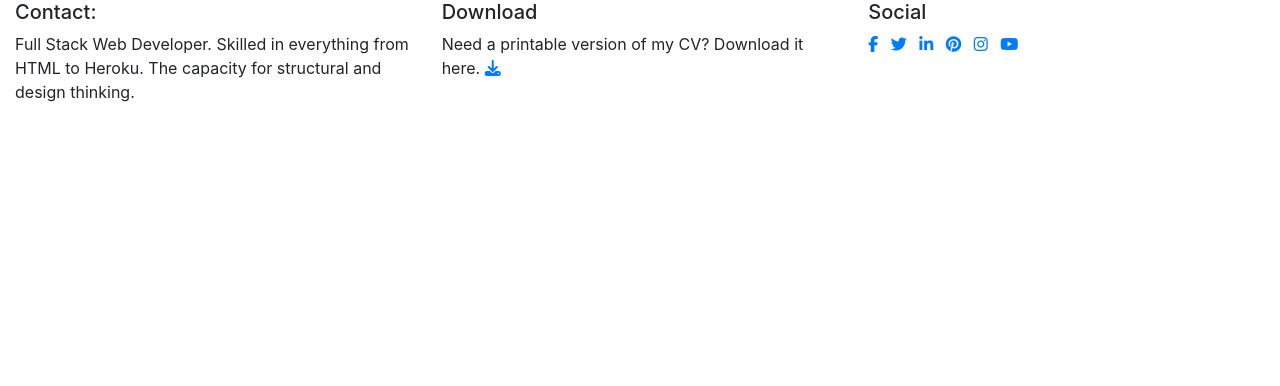
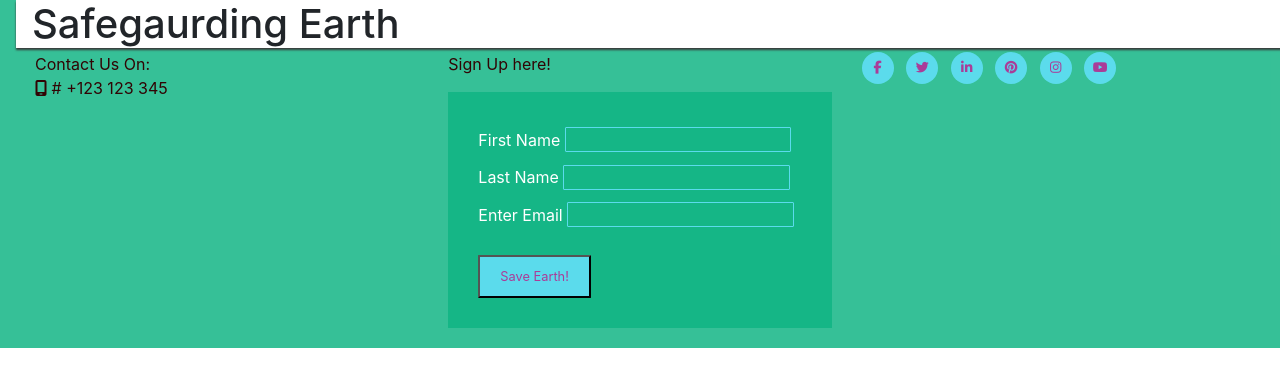
Before and after one commit to Madiha-babri/solo-project, a plain HTML site: page index.html in a window 1280 px wide. Drawn offline with nearby package versions, Linux system fonts and the light colour scheme; files that its build step writes are made by us from their sources.

Commit message:
formatting of footer, signup form is added, styling and formatting done

```diff
--- a/assets/css/style.css
+++ b/assets/css/style.css
@@ -1 +1,177 @@
 @import url('https://fonts.googleapis.com/css?family=Roboto:100,200,300,400,500,600,700|Exo:100,200,300,400,500,600,700');
+
+/*-------------------------------------------------------Header--------- */
+header {
+    background-color: #ffffff;
+    padding: 0 1rem;
+    position: fixed;
+    z-index: 99;
+    width: 100%;
+    box-shadow: 0 2px 2px #3a3a3a;
+    display: flex;
+    justify-content: space-between;
+    align-items: baseline;
+}
+
+header a {
+    text-decoration: none;
+    color: inherit;
+}
+
+#menu {
+    font-size: 110%;
+    letter-spacing: 4px;
+    list-style-type: none;
+}
+
+#menu > li {
+    margin-bottom: 1em;
+}
+
+.active {
+    border-bottom: 1px solid #3a3a3a;
+}
+
+/* Navbar styles with dropdown toggle */
+nav {
+    position: absolute;
+    background-color: #ffffff;
+    width: 100%;
+    left: 0;
+    padding: 0 1rem;
+    box-shadow: 0 2px 2px #3a3a3a;
+    display: none;
+    top: 100%;
+}
+
+/* Nav toggle */
+#nav-toggle:checked~nav {
+    display: block;
+}
+
+#nav-toggle {
+    display: none;
+}
+
+.nav-toggle-label {
+    font-size: 2rem;
+}
+
+/* ----------------------------------------Special paddings/margins/text */
+
+h1,
+h2,
+h3,
+h4 {
+    margin: 0;
+}
+
+.uppercase {
+    text-transform: uppercase;
+}
+
+.general-sub {
+    font-family: "Exo", sans-serif;
+    font-weight: 300;
+    color: #0805bd;
+}
+
+.inline-block {
+    display: inline-block;
+}
+/* ----------------------------------------Footer-----*/
+
+footer {
+    background-color: #0fb483d5;
+    color: #310404;
+    min-height: 120px;
+    margin: 0;
+}
+
+/*-------------------------------------------------------- sign up Form----------- */
+
+
+
+#signup-form {
+    color: #ffffff;
+    background-color: #0fb483d5;
+    padding: 30px;
+}
+
+
+#signup-form>h2 {
+    color: #fafafa;
+    margin-bottom: 20px;
+}
+
+
+.text-input {
+    background: transparent;
+    color: #154b46;
+    width: 70%;
+    height: 25px;
+    margin: 5px 0 5px 0;
+    border: 1px solid #5bdbec;
+    border-radius: 1px;
+    padding: 0 5px;
+}
+
+
+
+.join-button {
+    margin-top: 20px;
+    border-radius: 1px;
+    padding: 10px 20px;
+    font-size: 80%;
+    background-color: #5bdbec;
+    color: #aa3c98;
+}
+
+#signup {
+    background-position: center;
+    position: relative;
+}
+
+#signup-form {
+    max-width: 500px;
+    left: 10%;
+    top: 150px;
+}
+
+.text-input:hover {
+    border-color: #2610e8;
+}
+
+.join-button:hover {
+    background-color: #2610e8;
+    color: #aa3c98;
+}
+
+
+.social-links {
+    padding-bottom: 15px;
+}
+
+.social-links li a i {
+    width: 32px;
+    height: 32px;
+    padding: 12px 0;
+    border-radius: 50%;
+    font-size: 13px;
+    line-height: 7px;
+    text-align: center;
+    color: #aa3c98;
+    background: #5bdbec;
+    transition: all 0.35s ease-in-out;
+    -moz-transition: all 0.35s ease-in-out;
+    -webkit-transition: all 0.35s ease-in-out;
+    -o-transition: all 0.35s ease-in-out;
+}
+
+.social-links li a i:hover {
+    background: #2610e8;
+}
+
+#footer-details {
+    padding: 20px;
+}
--- a/index.html
+++ b/index.html
@@ -10,7 +10,7 @@
       <!-- Bootstrap -->
       <link rel="stylesheet" href="https://maxcdn.bootstrapcdn.com/bootstrap/4.1.3/css/bootstrap.min.css">
       <!-- CSS file -->
-      <link rel="stylesheet" href="assets/style.css">
+      <link rel="stylesheet" href="assets/css/style.css">
       <!-- google fonts -->
       <link href="https://fonts.googleapis.com/css?family=Roboto:100,200,300,400,500,600,700," rel="stylesheet">
       <!-- Favicon -->
@@ -25,6 +25,18 @@
 <body>
     <header>
 <!-- Navbar -->
+ <header>
+    <a href="index.html">
+        <h1 id="logo">Safegaurding Earth</h1>
+    </a>
+    <nav>
+        <ul id="menu">
+            <li><a href="index.html" class="active">Home</a></li>
+            <li><a href="gallery.html">Gallery</a></li>
+            <li><a href="signup.html">Sign Up</a></li>
+        </ul>
+    </nav>
+</header>
 
     </header>
 
@@ -36,18 +48,25 @@
             <div class="col-sm-4">
                 <h5 class="uppercase general-sub">Contact:</h5>
                 <p class="inline-block">
-                    Full Stack Web Developer. Skilled in everything from HTML to Heroku. The capacity for structural and design thinking.
+                    Contact Us On:<br>
+                    <i class="fa-solid fa-mobile-screen"></i> # +123 123 345
                 </p>
             </div>
             <div class="col-sm-4">
-                <h5 class="uppercase general-sub">Download</h5>
+                <h5 class="uppercase general-sub">Wants to be a part of our Petition?</h5>
                 <p class="inline-block">
-                    Need a printable version of my CV? Download it here.
-                    <a href="#" target="_blank" class="cv-pdf">
-                        <i class="fa fa-download" aria-hidden="true"></i>
-                        <span class="sr-only">Download link.</span>
-                    </a>
-                </p>
+                    Sign Up here!
+                        <form id="signup-form" method="POST" action="https://formdump.codeinstitute.net">
+                            <label for="first-name">First Name</label>
+                            <input type="text" name="first_name" id="first-name" class="text-input" required>
+
+                            <label for="last-name">Last Name</label>
+                            <input type="text" name="last_name" id="last-name" class="text-input" required>
+                            <br>
+                            <label for="email-address">Enter Email</label>
+                            <input type="email" name="email_address" id="email-address" class="text-input" required>
+                            <button type="submit" class="join-button">Save Earth!</button>
+                        </form>
             </div>
             <div class="col-sm-4">
                 <h5 class="uppercase general-sub">Social</h5>
```
